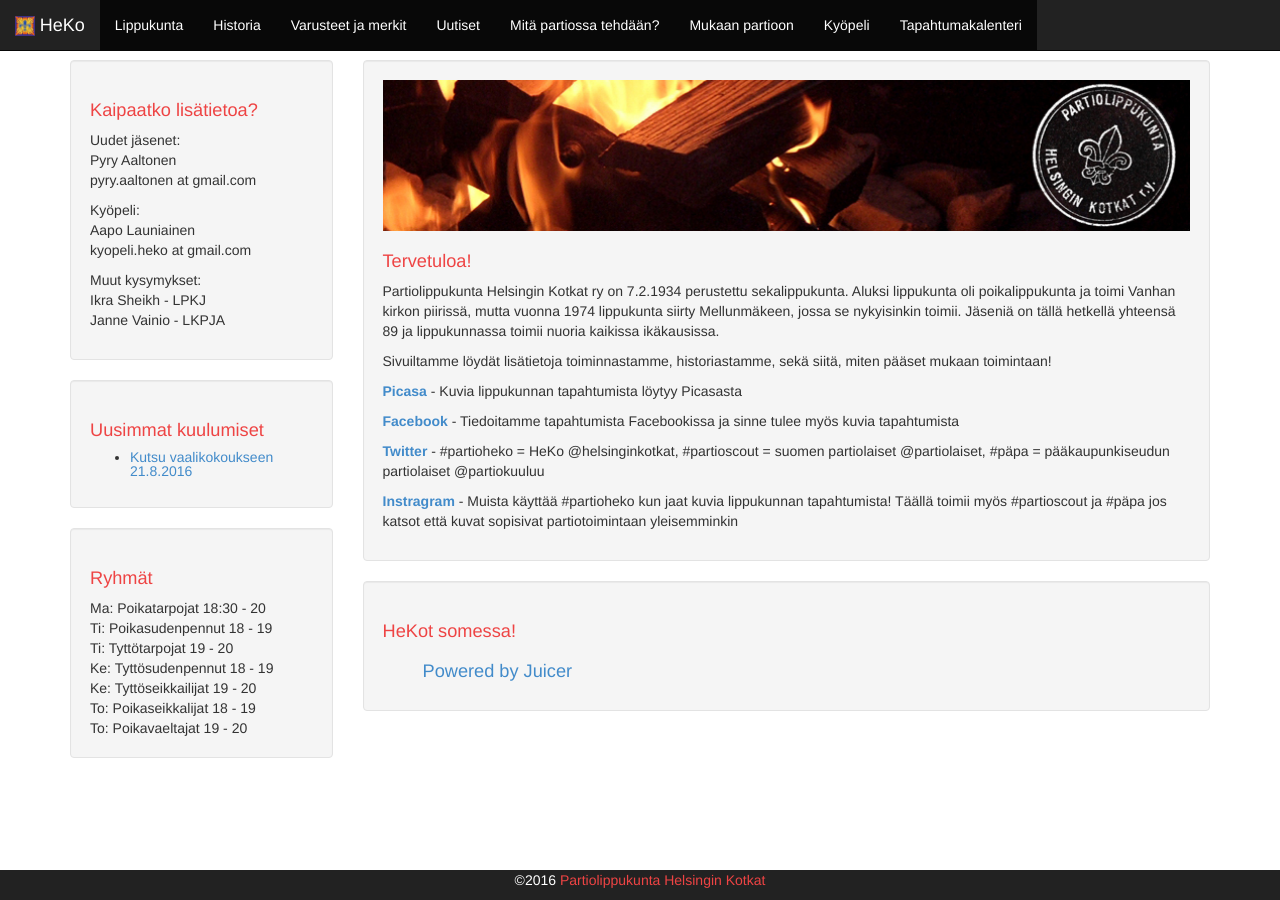
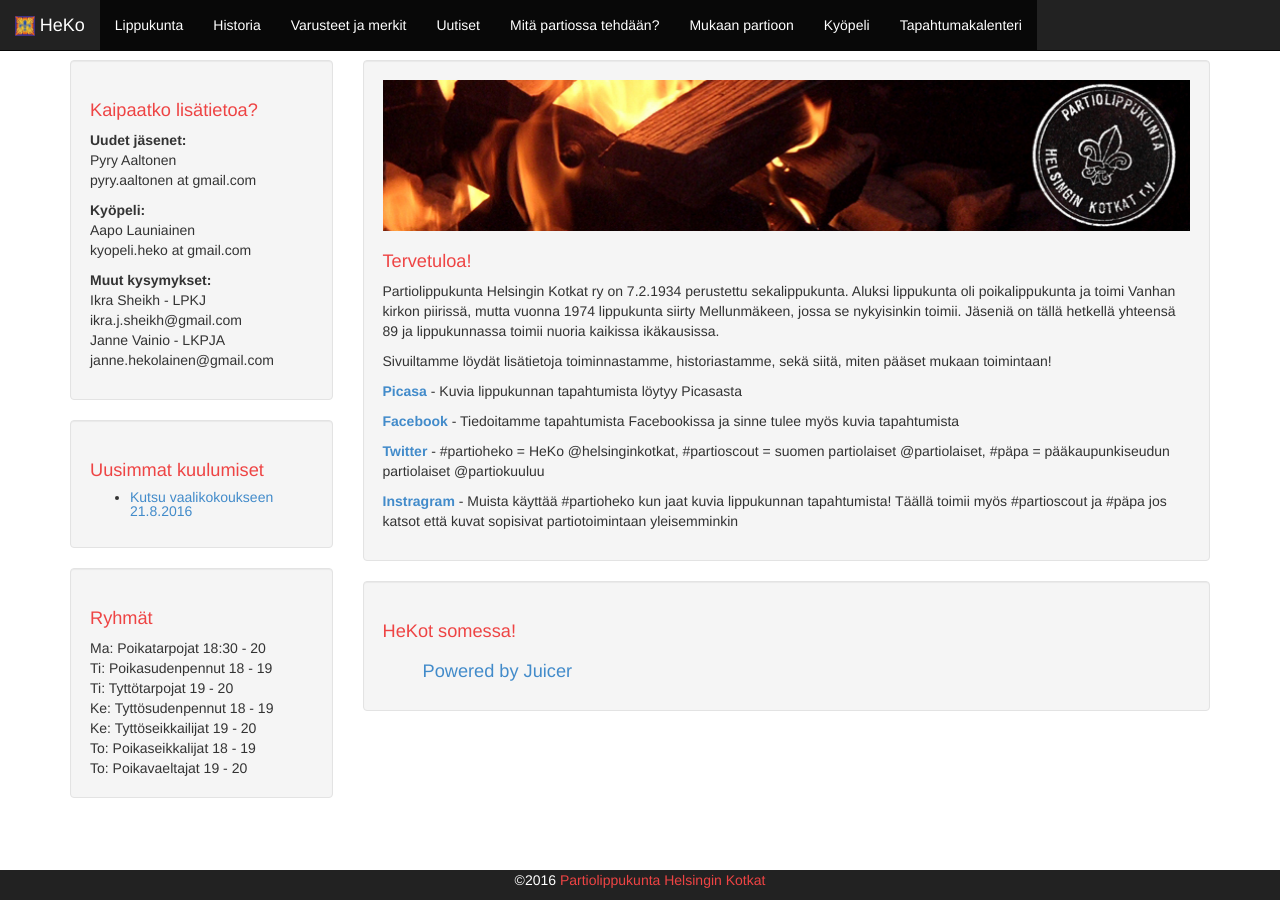
Before and after one commit to HelsinginKotkat/website, a Jekyll site: the page built from website/index.html, in a window 1280 px wide. Built offline with Jekyll 4.4.1, drawn with Linux system fonts in a browser that asks for light colours; a script that is not in the unit is left out.

Commit message:
Update contacts

```diff
--- a/website/_includes/yhteystiedot-list.html
+++ b/website/_includes/yhteystiedot-list.html
@@ -1,19 +1,24 @@
 <h1>Kaipaatko lisätietoa?</h1>
 
-<p>Uudet jäsenet:
+<p>
+<b>Uudet jäsenet:</b>
 <br>
 Pyry Aaltonen<br>
 pyry.aaltonen at gmail.com
 </p>
 
 <p>
-Kyöpeli:<br>
+<b>Kyöpeli:</b>
+<br>
 Aapo Launiainen<br>
 kyopeli.heko at gmail.com
 </p>
 
 <p>
-Muut kysymykset:<br>
+<b>Muut kysymykset:</b>
+<br>
 Ikra Sheikh - LPKJ<br>
+ikra.j.sheikh@gmail.com<br>
 Janne Vainio - LKPJA<br>
+janne.hekolainen@gmail.com<br>
 </p>
```
Also changed, not shown: README.md, 1 other file.
